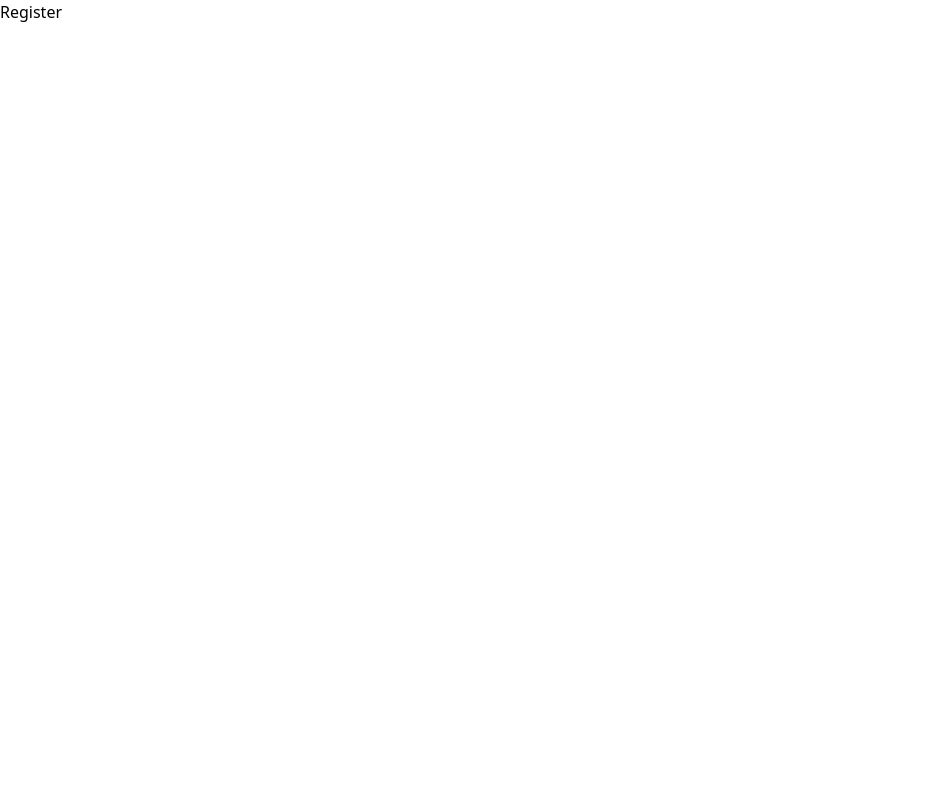
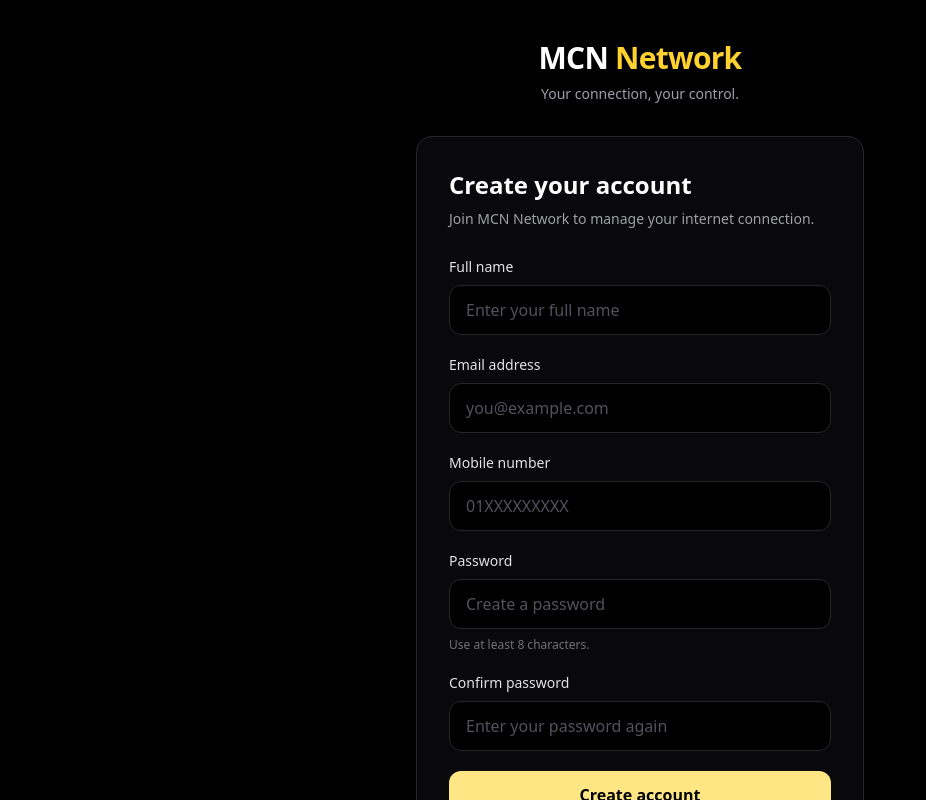
Before and after one commit to Akib11192/mcn, a Next.js app: page /register in a window 1280 px wide. Shown: the top 800 px of the page, without its empty margins (0-926 px from the left). Built offline with nearby package versions, Linux system fonts and the light colour scheme.

Commit message:
feature/auth: build registration page

```diff
--- a/src/app/(auth)/register/page.js
+++ b/src/app/(auth)/register/page.js
@@ -1,7 +1,153 @@
-import React from "react";
+import Link from "next/link";
 
-const Register = () => {
-  return <div>Register</div>;
-};
+export default function RegisterPage() {
+  return (
+    <main className="flex min-h-screen items-center justify-center bg-black px-4 py-10 text-white">
+      <div className="w-full max-w-md">
+        {/* Brand */}
+        <Link href="/" className="mb-8 block text-center">
+          <h1 className="text-3xl font-bold tracking-tight">
+            MCN <span className="text-amber-300">Network</span>
+          </h1>
+          <p className="mt-2 text-sm text-zinc-400">
+            Your connection, your control.
+          </p>
+        </Link>
 
-export default Register;
+        {/* Registration Card */}
+        <div className="rounded-2xl border border-zinc-800 bg-zinc-950 p-6 shadow-2xl sm:p-8">
+          <h2 className="text-2xl font-semibold">Create your account</h2>
+          <p className="mt-2 text-sm text-zinc-400">
+            Join MCN Network to manage your internet connection.
+          </p>
+
+          <form className="mt-7 space-y-5">
+            {/* Full Name */}
+            <div>
+              <label
+                htmlFor="fullName"
+                className="mb-2 block text-sm font-medium text-zinc-200"
+              >
+                Full name
+              </label>
+              <input
+                id="fullName"
+                name="fullName"
+                type="text"
+                autoComplete="name"
+                placeholder="Enter your full name"
+                required
+                className="w-full rounded-xl border border-zinc-800 bg-black px-4 py-3 text-white outline-none transition placeholder:text-zinc-600 focus:border-amber-300 focus:ring-1 focus:ring-amber-300"
+              />
+            </div>
+
+            {/* Email */}
+            <div>
+              <label
+                htmlFor="email"
+                className="mb-2 block text-sm font-medium text-zinc-200"
+              >
+                Email address
+              </label>
+              <input
+                id="email"
+                name="email"
+                type="email"
+                autoComplete="email"
+                placeholder="you@example.com"
+                required
+                className="w-full rounded-xl border border-zinc-800 bg-black px-4 py-3 text-white outline-none transition placeholder:text-zinc-600 focus:border-amber-300 focus:ring-1 focus:ring-amber-300"
+              />
+            </div>
+
+            {/* Mobile Number */}
+            <div>
+              <label
+                htmlFor="mobile"
+                className="mb-2 block text-sm font-medium text-zinc-200"
+              >
+                Mobile number
+              </label>
+              <input
+                id="mobile"
+                name="mobile"
+                type="tel"
+                autoComplete="tel"
+                placeholder="01XXXXXXXXX"
+                pattern="01[3-9][0-9]{8}"
+                title="Enter a valid 11-digit Bangladeshi mobile number"
+                required
+                className="w-full rounded-xl border border-zinc-800 bg-black px-4 py-3 text-white outline-none transition placeholder:text-zinc-600 focus:border-amber-300 focus:ring-1 focus:ring-amber-300"
+              />
+            </div>
+
+            {/* Password */}
+            <div>
+              <label
+                htmlFor="password"
+                className="mb-2 block text-sm font-medium text-zinc-200"
+              >
+                Password
+              </label>
+              <input
+                id="password"
+                name="password"
+                type="password"
+                autoComplete="new-password"
+                placeholder="Create a password"
+                minLength={8}
+                required
+                className="w-full rounded-xl border border-zinc-800 bg-black px-4 py-3 text-white outline-none transition placeholder:text-zinc-600 focus:border-amber-300 focus:ring-1 focus:ring-amber-300"
+              />
+              <p className="mt-2 text-xs text-zinc-500">
+                Use at least 8 characters.
+              </p>
+            </div>
+
+            {/* Confirm Password */}
+            <div>
+              <label
+                htmlFor="confirmPassword"
+                className="mb-2 block text-sm font-medium text-zinc-200"
+              >
+                Confirm password
+              </label>
+              <input
+                id="confirmPassword"
+                name="confirmPassword"
+                type="password"
+                autoComplete="new-password"
+                placeholder="Enter your password again"
+                minLength={8}
+                required
+                className="w-full rounded-xl border border-zinc-800 bg-black px-4 py-3 text-white outline-none transition placeholder:text-zinc-600 focus:border-amber-300 focus:ring-1 focus:ring-amber-300"
+              />
+            </div>
+
+            {/* Submit */}
+            <button
+              type="submit"
+              className="w-full rounded-xl bg-amber-200 px-4 py-3 font-semibold text-black transition hover:bg-amber-300 focus-visible:outline-2 focus-visible:outline-offset-2 focus-visible:outline-amber-200"
+            >
+              Create account
+            </button>
+          </form>
+
+          <p className="mt-6 text-center text-sm text-zinc-400">
+            Already have an account?{" "}
+            <Link
+              href="/login"
+              className="font-medium text-amber-300 hover:text-amber-200"
+            >
+              Sign in
+            </Link>
+          </p>
+        </div>
+
+        <p className="mt-6 text-center text-xs text-zinc-600">
+          © {new Date().getFullYear()} MCN Network. All rights reserved.
+        </p>
+      </div>
+    </main>
+  );
+}
```
